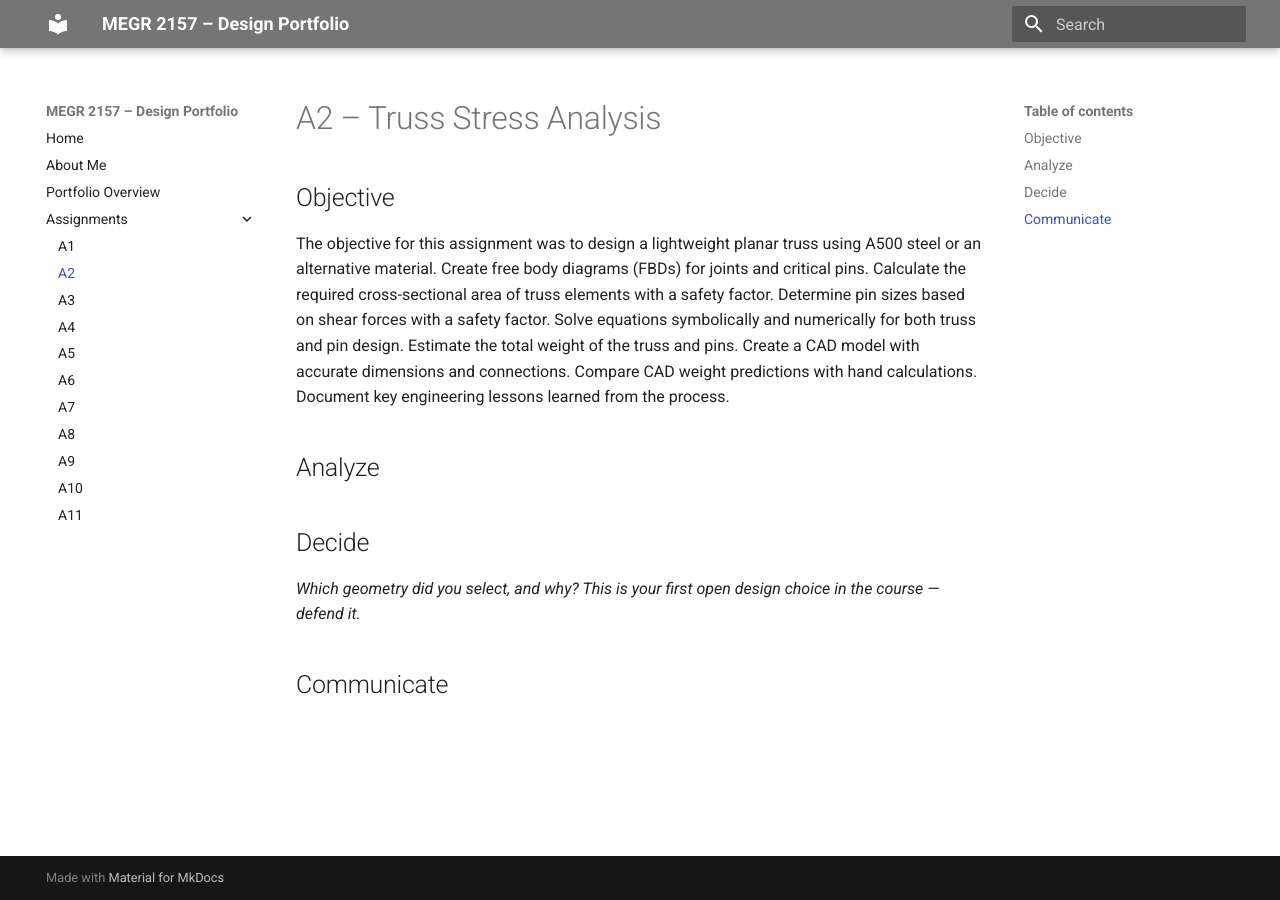
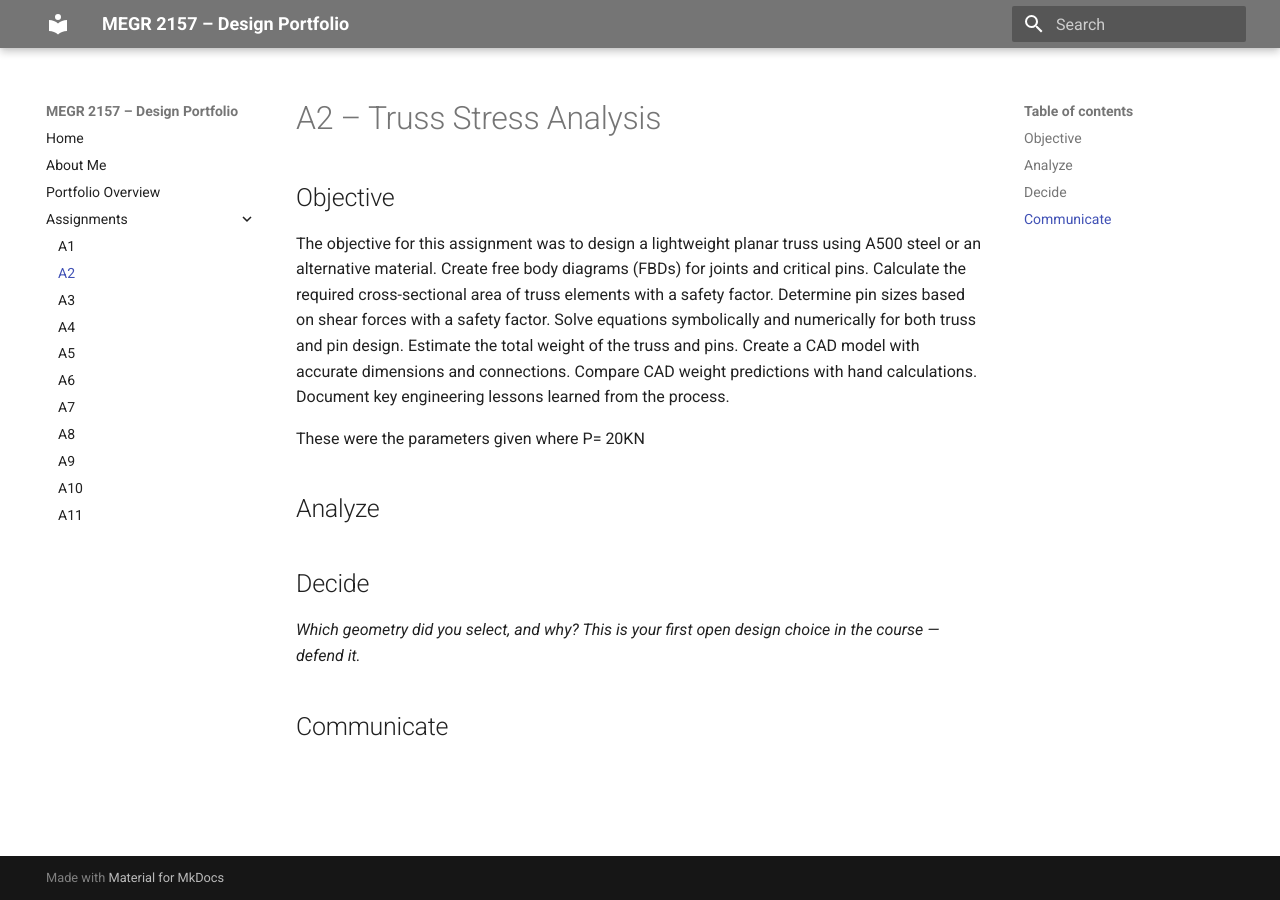
Before and after one commit to jadelma5/megr2156-portfolio, an MkDocs documentation site: the page built from docs/assignments/A02/index.md, in a window 1280 px wide. Built offline with MkDocs 1.6.1 and Material for MkDocs 9.7.7, drawn with Linux system fonts in a browser that asks for light colours.

Commit message:
Add load parameters to assignment objective
Added parameters for load conditions in the assignment.

```diff
--- a/docs/assignments/A02/index.md
+++ b/docs/assignments/A02/index.md
@@ -2,6 +2,9 @@
 
 ## Objective
 The objective for this assignment was to design a lightweight planar truss using A500 steel or an alternative material. Create free body diagrams (FBDs) for joints and critical pins. Calculate the required cross-sectional area of truss elements with a safety factor. Determine pin sizes based on shear forces with a safety factor. Solve equations symbolically and numerically for both truss and pin design. Estimate the total weight of the truss and pins. Create a CAD model with accurate dimensions and connections. Compare CAD weight predictions with hand calculations. Document key engineering lessons learned from the process.
+
+These were the parameters given where P= 20KN
+
 
 ## Analyze
 
```
